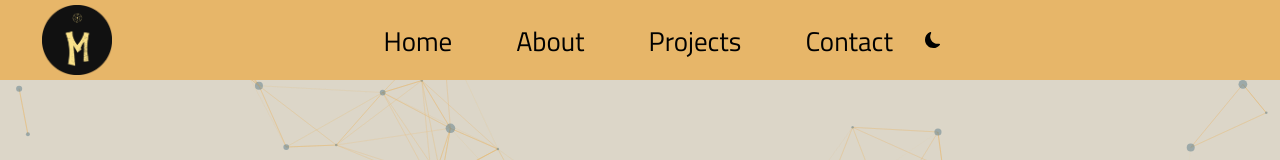
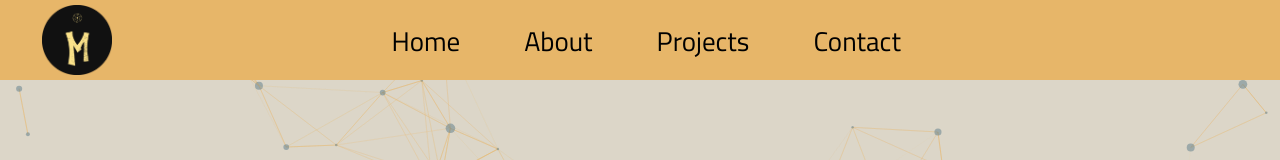
Before and after one commit to Mohamed1104/V2portfolio, a React (Create React App) app: page / in a window 1280 px wide. Shown: the top 160 px of the page. Built offline with nearby package versions, Linux system fonts and the light colour scheme.

Commit message:
changes made to navbar

```diff
--- a/src/components/Navbar/navbar.js
+++ b/src/components/Navbar/navbar.js
@@ -1,6 +1,6 @@
 import { useRef } from "react";
 import { FaBars, FaTimes } from "react-icons/fa";
-import { BsMoonFill } from "react-icons/bs";
+// import { BsMoonFill } from "react-icons/bs";
 import "./navbar.css";
 import logo from "../../assets/images/Screenshot 2023-03-27 at 17.59.46.png";
 import { HashLink as Link } from "react-router-hash-link";
@@ -28,7 +28,7 @@ function Navbarr() {
         <Link to="#contact" smooth>
           <a href="/#">Contact</a>
         </Link>
-        <BsMoonFill />
+        {/* <BsMoonFill /> */}
         <button className="nav-btn nav-close-btn" onClick={showNavbar}>
           <FaTimes />
         </button>
```
